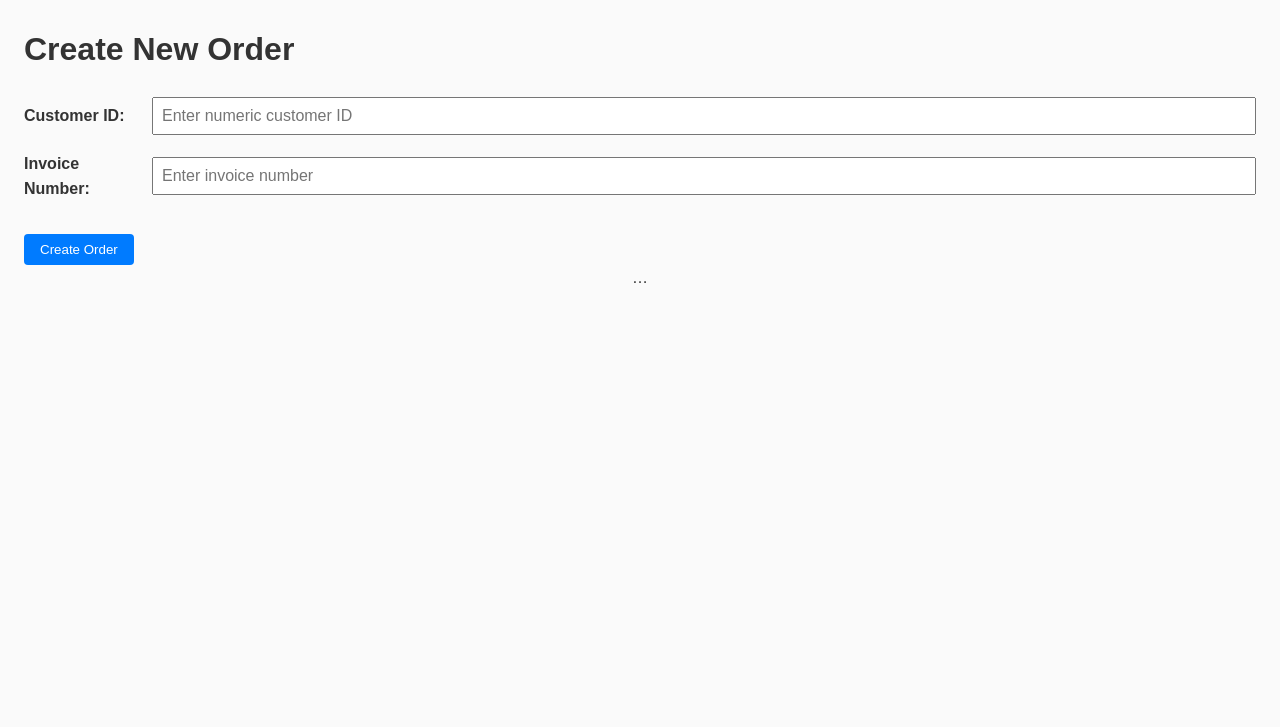
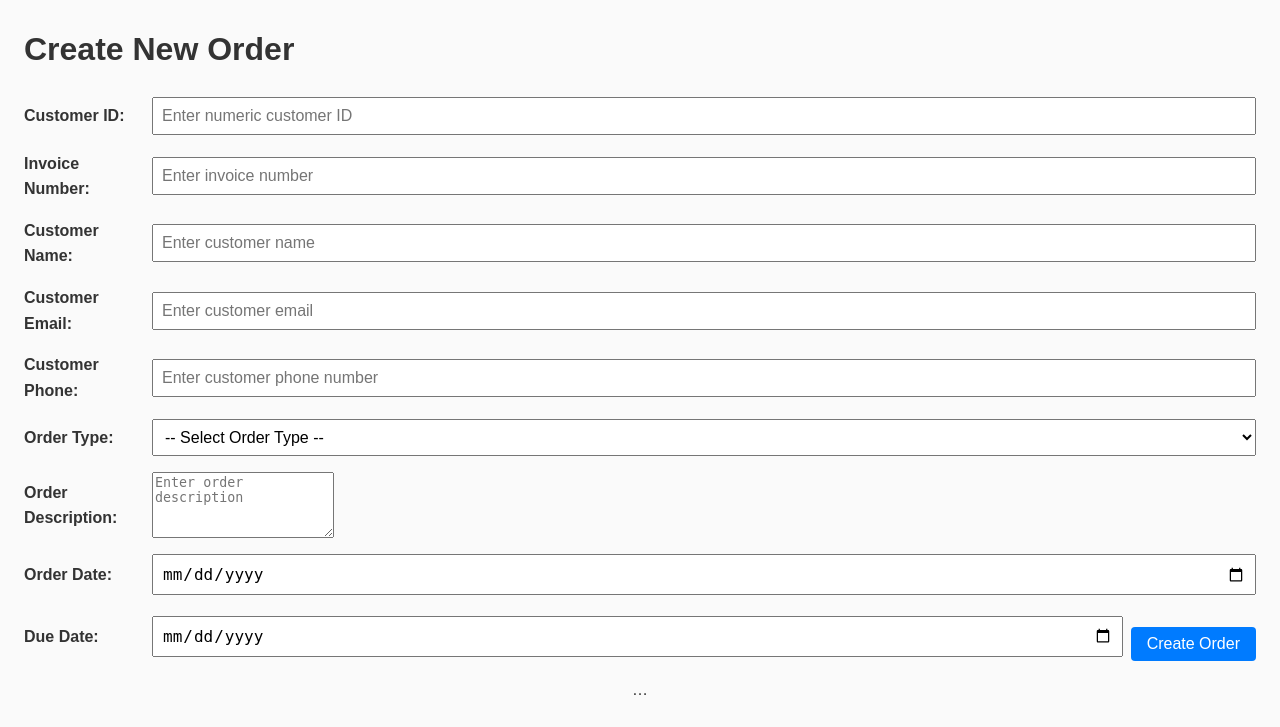
Before and after one commit to resendest/OPTS_Furniture_Upholstery, a Flask app: page / in a window 1280 px wide. Shown: the part 74-801 px from the top of the page. Before the commit the page ends 357 px from the top, so only its background shows below. Run offline with Flask 2, Linux system fonts and the light colour scheme.

Commit message:
create order website

```diff
--- a/templates/index.html
+++ b/templates/index.html
@@ -38,6 +38,78 @@
       />
     </div>
 
+    <div class="form-row">
+      <label for="customer_name">Customer Name:</label>
+      <input
+        type="text"
+        id="customer_name"
+        name="customer_name"
+        required
+        placeholder="Enter customer name"
+      />
+    </div>
+
+    <div class="form-row">
+      <label for="customer_email">Customer Email:</label>
+      <input
+        type="email"
+        id="customer_email"
+        name="customer_email"
+        required
+        placeholder="Enter customer email"
+      />
+    </div>
+
+    <div class="form-row">
+      <label for="customer_phone">Customer Phone:</label>
+      <input
+        type="tel"
+        id="customer_phone"
+        name="customer_phone"
+        required
+        placeholder="Enter customer phone number"
+      />
+    </div>
+
+    <div class="form-row">
+      <label for="order_type">Order Type:</label>
+      <select id="order_type" name="order_type" required>
+        <option value="" disabled selected>-- Select Order Type --</option>
+        <option value="Custom">Custom</option>
+        <option value="Standard">Standard</option>
+      </select>
+    </div>
+
+    <div class="form-row">
+      <label for="order_description">Order Description:</label>
+      <textarea
+        id="order_description"
+        name="order_description"
+        rows="4"
+        required
+        placeholder="Enter order description"
+      ></textarea>
+    </div>
+
+    <div class="form-row">
+      <label for="order_date">Order Date:</label>
+      <input
+        type="date"
+        id="order_date"
+        name="order_date"
+        required
+      />
+    </div>
+
+    <div class="form-row">
+      <label for="">Due Date:</label>
+      <input
+        type="date"
+        id="due_date"
+        name="due_date"
+        required
+      />
+
     <button type="submit" style="margin-top:1rem; background-color:#007BFF; color:white; border:none; border-radius:4px; padding:0.5rem 1rem;">
       Create Order
     </button>
```
